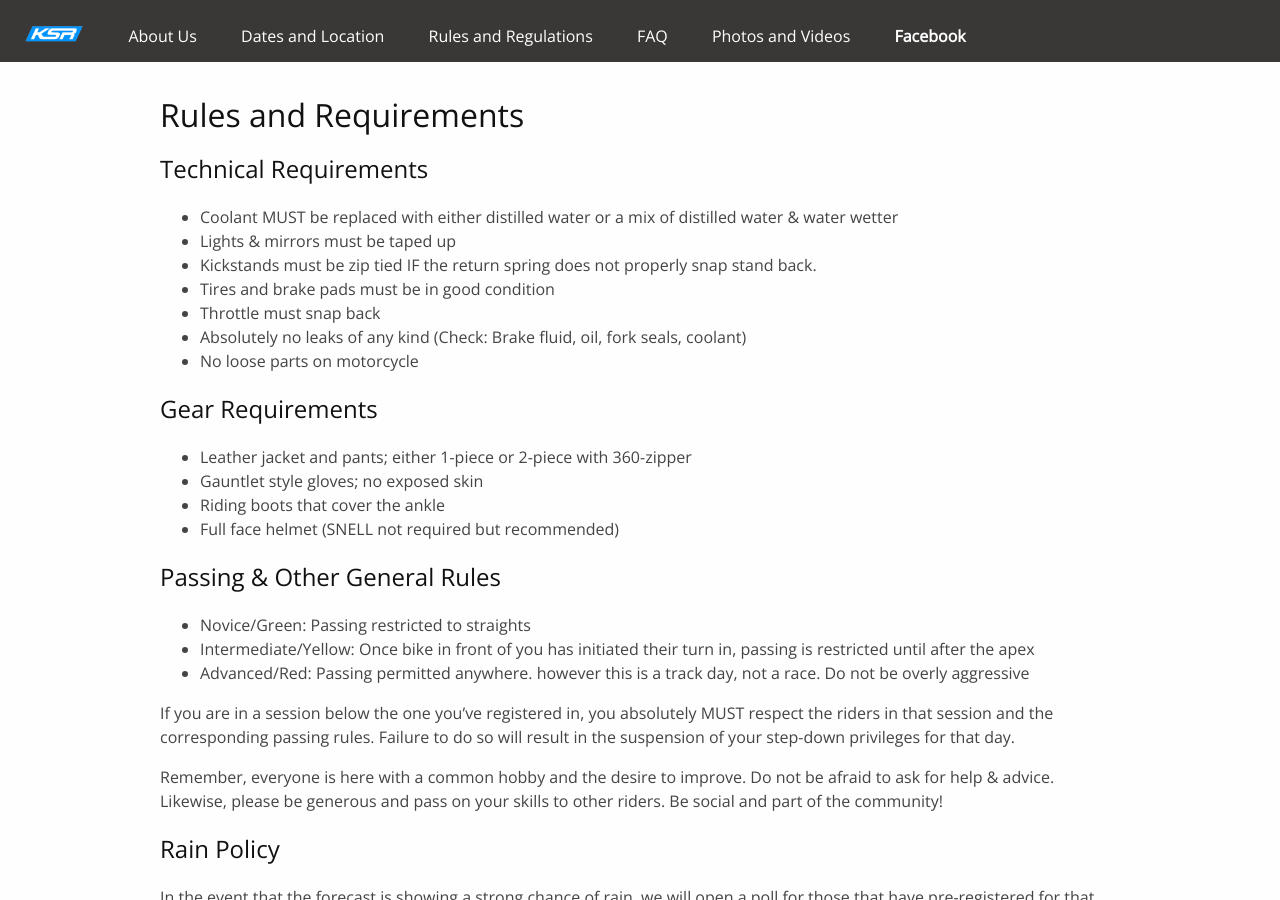
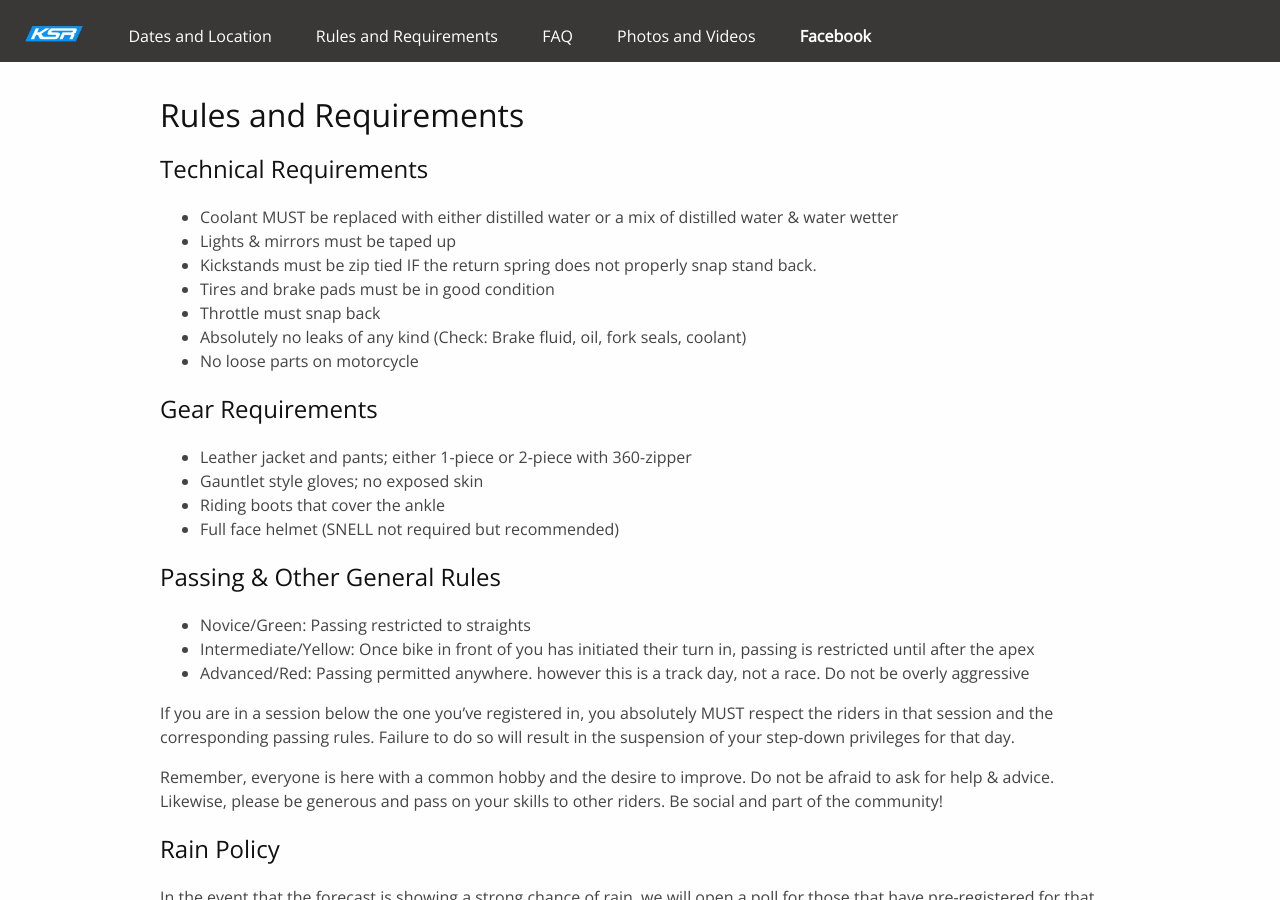
Before and after one commit to kwsportracing/site, a Jekyll site: the page built from docs/rules.md, in a window 1280 px wide and 900 px high. Built offline with Jekyll 4.4.1, drawn with Linux system fonts in a browser that asks for light colours; nearby versions of some CDN libraries; some of the changed text lies outside the part shown.

Commit message:
Update menu.yml

```diff
--- a/_data/menu.yml
+++ b/_data/menu.yml
@@ -1,7 +1,6 @@
 other_links:
-  "About Us": "/"
   "Dates and Location": "/dates/"
-  "Rules and Regulations": "/rules/"
+  "Rules and Requirements": "/rules/"
   "FAQ": "/faq/"
   "Photos and Videos": "/media/"
 
```
